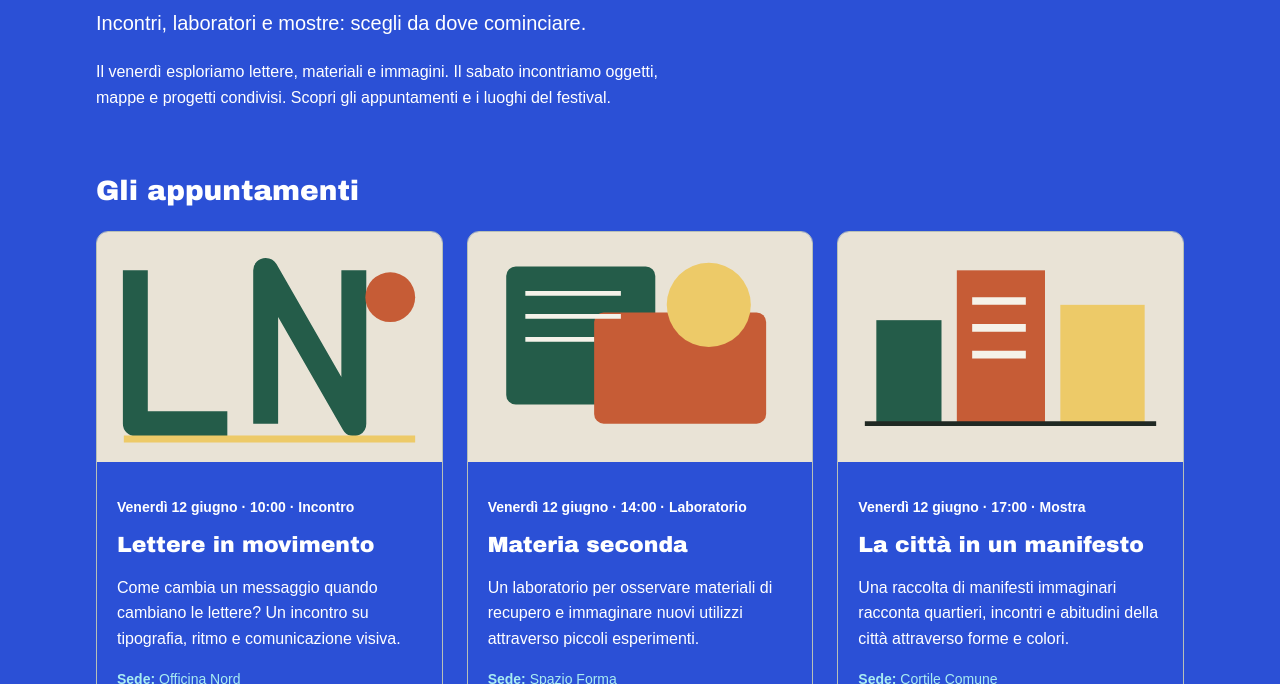
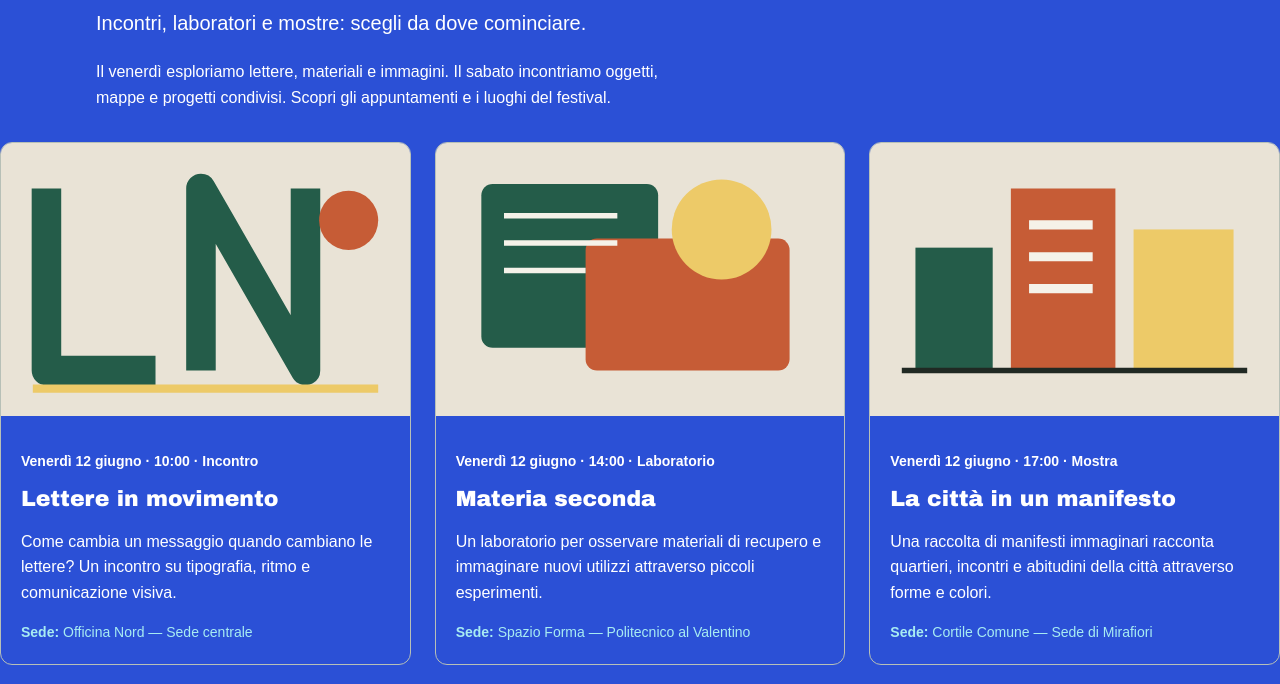
Before and after one commit to T0TT02004/festival-segnale, a plain HTML site: page programma.html in a window 1280 px wide. Shown: the part 295-979 px from the top of the page. Drawn offline with Linux system fonts and the light colour scheme; a web font is replaced by a local one.

Commit message:
Programma_sedi

```diff
--- a/programma.html
+++ b/programma.html
@@ -29,72 +29,94 @@
       <p class="lead">Incontri, laboratori e mostre: scegli da dove cominciare.</p>
       <p class="reading-text">Il venerdì esploriamo lettere, materiali e immagini. Il sabato incontriamo oggetti, mappe e progetti condivisi. Scopri gli appuntamenti e i luoghi del festival.</p>
     </section>
-
-    <section class="content-section" aria-labelledby="titolo-eventi">
-      <h2 id="titolo-eventi">Gli appuntamenti</h2>
-      <div class="event-grid">
-        <article class="event-card">
-          <img src="assets/lettere-in-movimento.svg" alt="Lettere geometriche disposte su una griglia" width="900" height="600">
-          <div class="event-body">
-            <p class="event-meta">Venerdì 12 giugno · 10:00 · Incontro</p>
-            <h3>Lettere in movimento</h3>
-            <p>Come cambia un messaggio quando cambiano le lettere? Un incontro su tipografia, ritmo e comunicazione visiva.</p>
-            <p class="event-place"><strong>Sede:</strong> Officina Nord</p>
-          </div>
-        </article>
-        <article class="event-card">
-          <img src="assets/materia-seconda.svg" alt="Forme sovrapposte che richiamano campioni di materiali" width="900" height="600">
-          <div class="event-body">
-            <p class="event-meta">Venerdì 12 giugno · 14:00 · Laboratorio</p>
-            <h3>Materia seconda</h3>
-            <p>Un laboratorio per osservare materiali di recupero e immaginare nuovi utilizzi attraverso piccoli esperimenti.</p>
-            <p class="event-place"><strong>Sede:</strong> Spazio Forma</p>
-          </div>
-        </article>
-          <article class="event-card">
-          <img src="assets/citta-manifesto.svg" alt="Rettangoli colorati compongono una città astratta." width="900" height="600">
-          <div class="event-body">
-            <p class="event-meta">Venerdì 12 giugno · 17:00 · Mostra</p>
-            <h3>La città in un manifesto</h3>
-            <p>Una raccolta di manifesti immaginari racconta quartieri, incontri e abitudini della città attraverso forme e colori.</p>
-            <p class="event-place"><strong>Sede:</strong> Cortile Comune</p>
-          </div>
-        </article>
-
-        <article class="event-card">
-          <img src="assets/oggetti-dialogo.svg" alt="Due forme geometriche si fronteggiano sopra una linea comune." width="900" height="600">
-          <div class="event-body">
-            <p class="event-meta">Sabato 13 giugno · 10:00 · Incontro</p>
-            <h3>Oggetti in dialogo</h3>
-            <p>Designer e artigiani discutono come nascono gli oggetti quotidiani, tra funzione, cura dei dettagli e possibilità di riparazione.</p>
-            <p class="event-place"><strong>Sede:</strong> Officina Nord</p>
-          </div>
-        </article>
-
-        <article class="event-card">
-          <img src="assets/mappe-abitare.svg" alt="Un percorso collega tre punti su una mappa geometrica." width="900" height="600">
-          <div class="event-body">
-            <p class="event-meta">Sabato 13 giugno · 14:00 · Laboratorio</p>
-            <h3>Mappe da abitare</h3>
-            <p>Disegniamo una mappa fatta di percorsi, punti di incontro e luoghi da riscoprire, partendo dall'esperienza di chi li attraversa.</p>
-            <p class="event-place"><strong>Sede:</strong> Spazio Forma</p>
-          </div>
-        </article>
-
-        <article class="event-card">
-          <img src="assets/progettare-insieme.svg" alt="Moduli di colori diversi si incastrano in una composizione comune." width="900" height="600">
-          <div class="event-body">
-            <p class="event-meta">Sabato 13 giugno · 17:00 · Mostra</p>
-            <h3>Progettare insieme</h3>
-            <p>Una selezione di progetti collettivi mostra come idee diverse possano diventare un risultato condiviso.</p>
-            <p class="event-place"><strong>Sede:</strong> Cortile Comune</p>
-          </div>
-        </article>
-        <!-- Aggiungere qui gli altri quattro eventi indicati in istruzioni/CONTENUTI-EVENTI.md. -->
-      </div>
-    </section>
   </main>
 
+  <p id="stato-programma" class="reading-text" aria-live="polite">Caricamento del programma in corso...</p>
+      <div id="griglia-eventi" class="event-grid"></div>
+
   <footer class="site-footer"><div class="container"><p>Segnale · Progetto didattico · Festival immaginario</p></div></footer>
+
+  <script>
+    function formattaData(isoDate) {
+      const parti = isoDate.split('-');
+      if (parti.length !== 3) return isoDate;
+      const data = new Date(Number(parti[0]), Number(parti[1]) - 1, Number(parti[2]));
+      const testo = data.toLocaleDateString('it-IT', {
+        weekday: 'long',
+        day: 'numeric',
+        month: 'long'
+      });
+      return testo.charAt(0).toUpperCase() + testo.slice(1);
+    }
+
+    async function caricaProgramma() {
+      const statoEl = document.getElementById('stato-programma');
+      const grigliaEl = document.getElementById('griglia-eventi');
+
+      try {
+        const [rispostaEventi, rispostaSedi] = await Promise.all([
+          fetch('dati/eventi.json'),
+          fetch('dati/sedi.json')
+        ]);
+
+        if (!rispostaEventi.ok || !rispostaSedi.ok) {
+          throw new Error('Impossibile leggere i file JSON');
+        }
+
+        const eventi = await rispostaEventi.json();
+        const sedi = await rispostaSedi.json();
+
+        if (!Array.isArray(eventi) || eventi.length === 0) {
+          statoEl.textContent = 'Nessun evento in programma al momento.';
+          return;
+        }
+
+        const mappaSedi = new Map(sedi.map(sede => [sede.id, sede.nome]));
+        statoEl.hidden = true;
+
+        eventi.forEach(evento => {
+          const nomeSede = mappaSedi.get(evento.sede_id) || 'Sede da definire';
+
+          const card = document.createElement('article');
+          card.className = 'event-card';
+
+          const img = document.createElement('img');
+          img.src = evento.immagine;
+          img.alt = evento.immagine_alt || '';
+          img.width = 900;
+          img.height = 600;
+
+          const body = document.createElement('div');
+          body.className = 'event-body';
+
+          const meta = document.createElement('p');
+          meta.className = 'event-meta';
+          meta.textContent = `${formattaData(evento.data)} · ${evento.orario} · ${evento.categoria}`;
+
+          const titolo = document.createElement('h3');
+          titolo.textContent = evento.titolo;
+
+          const descrizione = document.createElement('p');
+          descrizione.textContent = evento.descrizione;
+
+          const luogo = document.createElement('p');
+          luogo.className = 'event-place';
+          const etichettaSede = document.createElement('strong');
+          etichettaSede.textContent = 'Sede: ';
+          luogo.append(etichettaSede, document.createTextNode(nomeSede));
+
+          body.append(meta, titolo, descrizione, luogo);
+          card.append(img, body);
+          grigliaEl.appendChild(card);
+        });
+      } catch (errore) {
+        statoEl.hidden = false;
+        statoEl.textContent = 'Errore nel caricamento del programma: impossibile leggere i dati.';
+      }
+    }
+
+    caricaProgramma();
+  </script>
+
 </body>
 </html>
```
